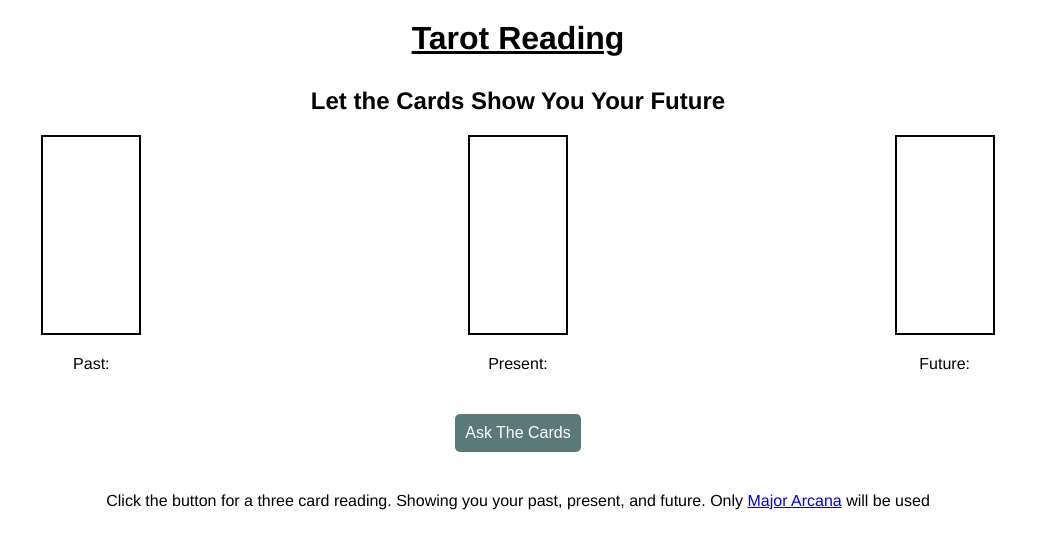
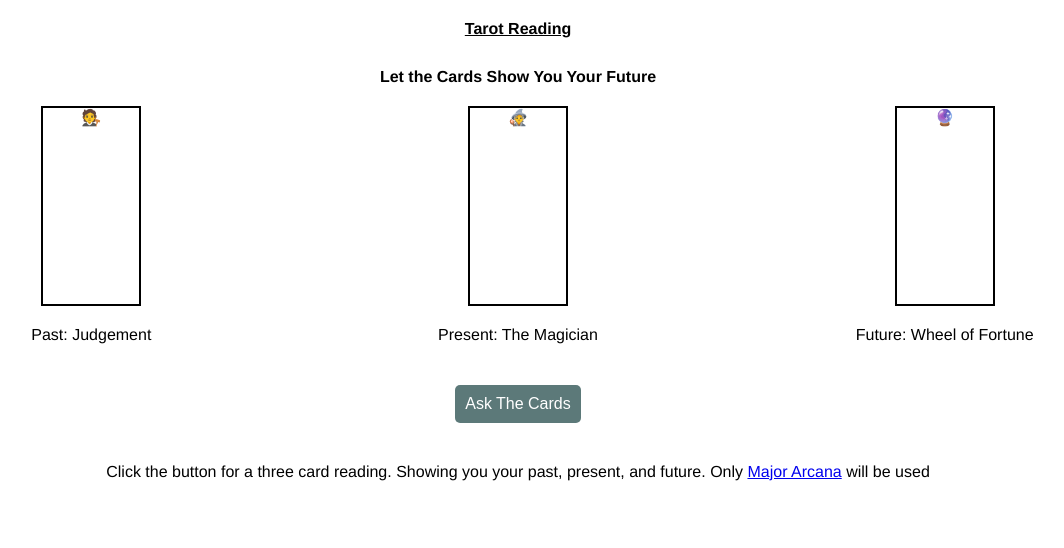
Before and after one commit to roxohalloran/Tarot, a plain HTML site: page index.html in a window 1280 px wide. Both pictures are taken after a click on the button "Ask The Cards". Shown: the whole page, without its empty margins (122-1186 px from the left). Drawn offline with Linux system fonts and the light colour scheme.

Commit message:
putting the prediction onto the ui

```diff
--- a/resources/styles.css
+++ b/resources/styles.css
@@ -3,6 +3,7 @@
   padding: 0;
   margin: 0;
   box-sizing: border-box;
+  font-size: 16px;
 }
 html {
   font-family: Helvetica, sans-serif;
--- a/tarotcards.js
+++ b/tarotcards.js
@@ -147,6 +147,13 @@ function separateCards() {
   console.log(
     `Your past card is ${pastCard.name}, your present card is ${presentCard.name} and your future card is ${futureCard.name}`
   );
+  document.getElementById("pastReading").innerHTML = pastCard.name;
+  document.getElementById("presentReading").innerHTML = presentCard.name;
+  document.getElementById("futureReading").innerHTML = futureCard.name;
+
+  document.getElementById("pastCard").innerHTML = pastCard.emoji;
+  document.getElementById("presentCard").innerHTML = presentCard.emoji;
+  document.getElementById("futureCard").innerHTML = futureCard.emoji;
 }
 
 //Listening for the button click
```
